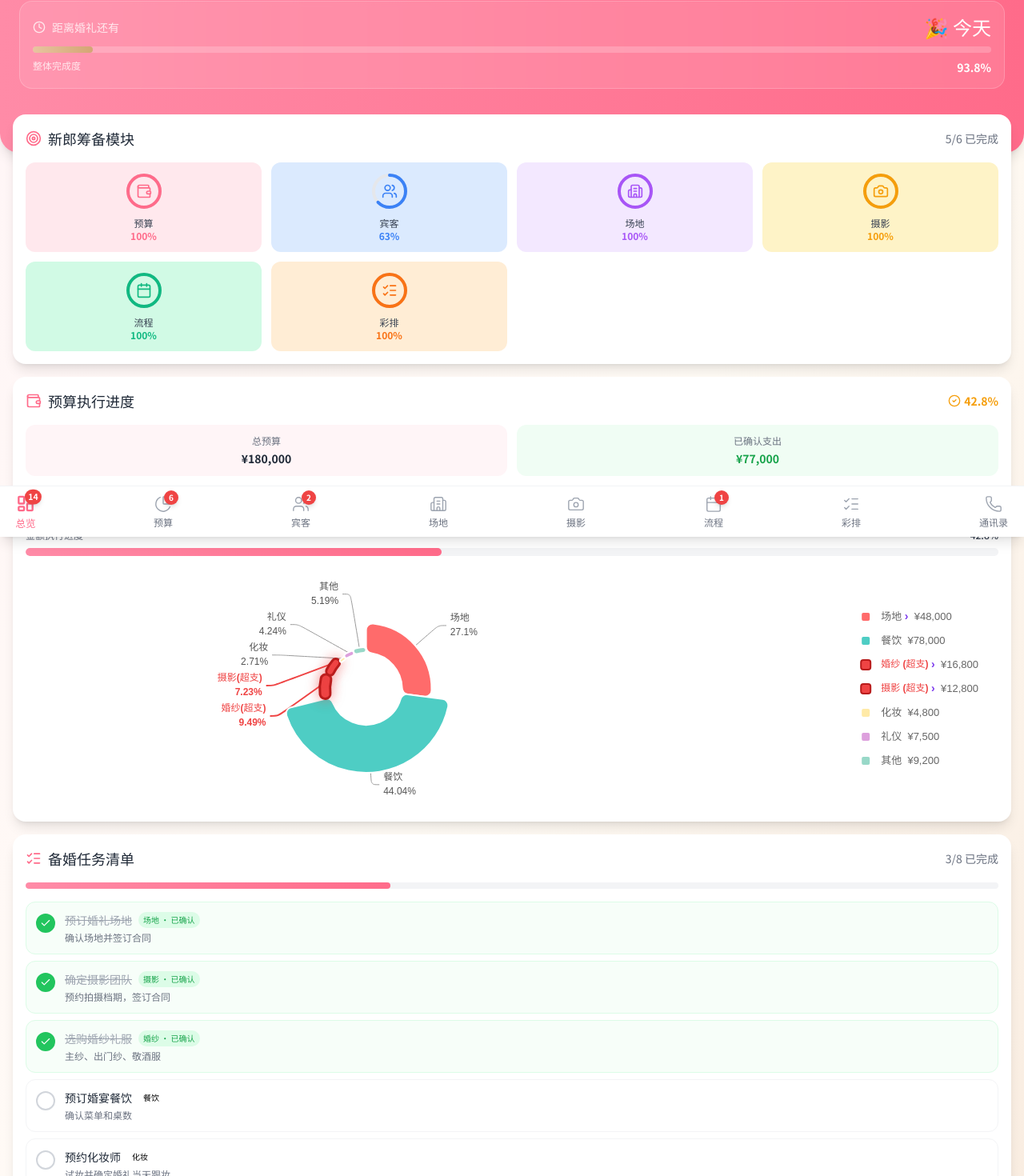
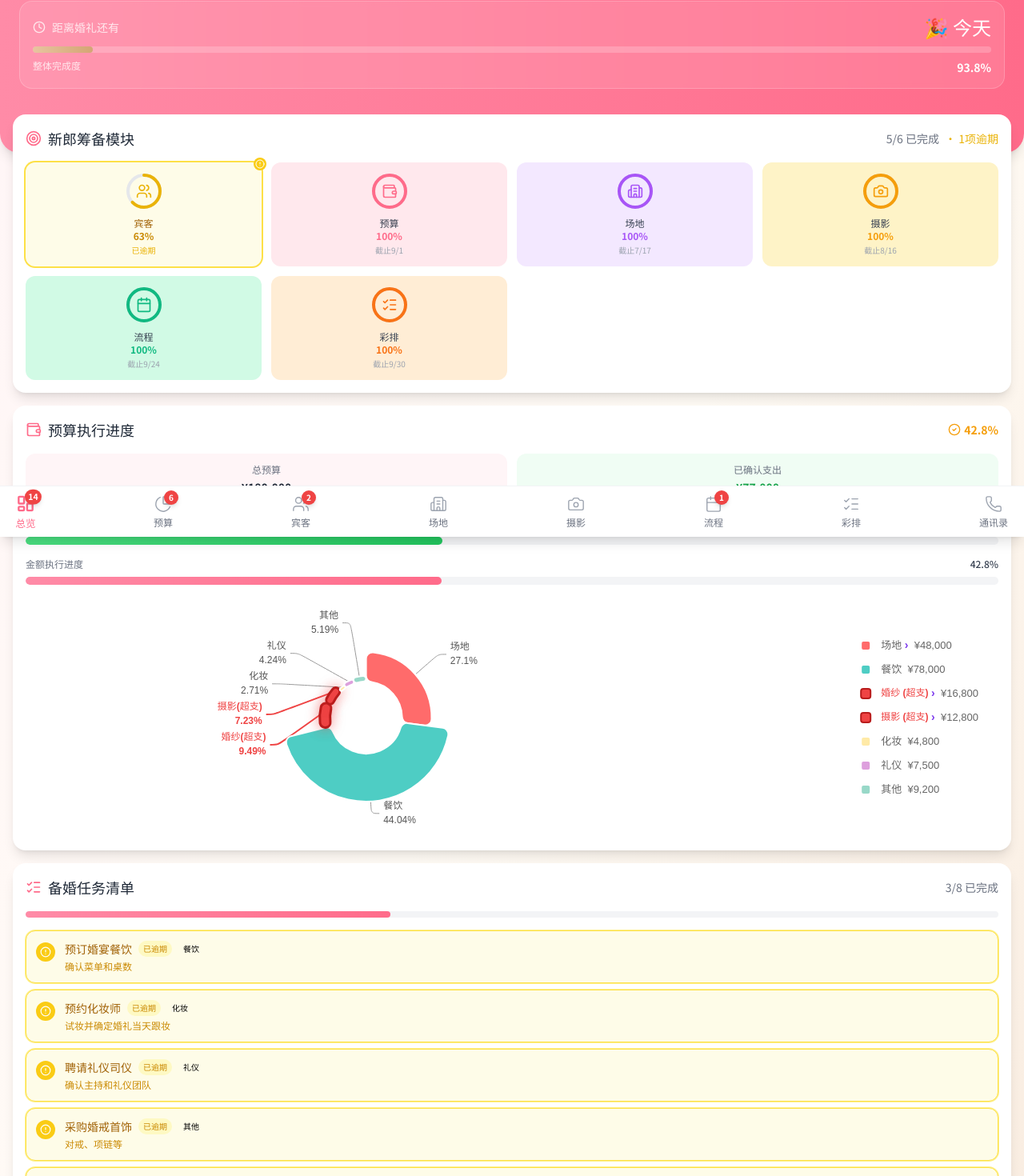
Before and after one commit to nineteen1026-pixel/lyt-9, a Vue app: page /overview in a window 1280 px wide. Shown: the part 129-1599 px from the top of the page at 80% size. Built offline with nearby package versions, Linux system fonts and the light colour scheme.

Commit message:
.3981746827702544:d7e144f7fd83ea56f0383db0f09cdbd3_6a3633b2d3ef55831c913b21.6a3633b5d3ef55831c913b23.6a3633b49109c71c10869e6f:Trae CN.T(2026/6/20 14:31:17)

```diff
--- a/src/views/OverviewView.vue
+++ b/src/views/OverviewView.vue
@@ -228,9 +228,29 @@ interface ModuleProgress {
   progress: number
   color: string
   bgColor: string
+  deadline: string | null
+  overdue: boolean
 }
 
-const modulesProgress = computed<ModuleProgress[]>(() => [
+const moduleDeadlines = computed<Record<string, string | null>>(() => ({
+  budget: budgetPlanDeadline.value,
+  guests: guestsConfirmDeadline.value,
+  venues: venueBookDeadline.value,
+  photography: photographyContractDeadline.value,
+  dress: dressContractDeadline.value,
+  schedule: schedulePlanDeadline.value,
+  rehearsal: rehearsalStore.rehearsalInfo.date
+}))
+
+const getModuleOverdue = (moduleId: string, progress: number): boolean => {
+  const deadline = moduleDeadlines.value[moduleId]
+  if (!deadline || progress >= 100) return false
+  return daysUntil(deadline) < 0
+}
+
+const modulesProgress = computed<ModuleProgress[]>(() => {
+  const today = getTodayLocal()
+  const modules: ModuleProgress[] = [
     {
       id: 'budget',
       name: '预算',
@@ -238,7 +258,9 @@ const modulesProgress = computed<ModuleProgress[]>(() => [
       icon: Wallet,
       progress: budgetCompletionProgress.value,
       color: 'text-primary-500',
-    bgColor: 'bg-primary-100'
+      bgColor: 'bg-primary-100',
+      deadline: moduleDeadlines.value.budget,
+      overdue: getModuleOverdue('budget', budgetCompletionProgress.value)
     },
     {
       id: 'guests',
@@ -247,7 +269,9 @@ const modulesProgress = computed<ModuleProgress[]>(() => [
       icon: Users,
       progress: guestsProgress.value,
       color: 'text-blue-500',
-    bgColor: 'bg-blue-100'
+      bgColor: 'bg-blue-100',
+      deadline: moduleDeadlines.value.guests,
+      overdue: getModuleOverdue('guests', guestsProgress.value)
     },
     {
       id: 'venues',
@@ -256,7 +280,9 @@ const modulesProgress = computed<ModuleProgress[]>(() => [
       icon: Building2,
       progress: venuesProgress.value,
       color: 'text-purple-500',
-    bgColor: 'bg-purple-100'
+      bgColor: 'bg-purple-100',
+      deadline: moduleDeadlines.value.venues,
+      overdue: getModuleOverdue('venues', venuesProgress.value)
     },
     {
       id: 'photography',
@@ -265,7 +291,9 @@ const modulesProgress = computed<ModuleProgress[]>(() => [
       icon: Camera,
       progress: photographyProgress.value,
       color: 'text-amber-500',
-    bgColor: 'bg-amber-100'
+      bgColor: 'bg-amber-100',
+      deadline: moduleDeadlines.value.photography,
+      overdue: getModuleOverdue('photography', photographyProgress.value)
     },
     {
       id: 'dress',
@@ -274,7 +302,9 @@ const modulesProgress = computed<ModuleProgress[]>(() => [
       icon: Shirt,
       progress: dressProgress.value,
       color: 'text-pink-500',
-    bgColor: 'bg-pink-100'
+      bgColor: 'bg-pink-100',
+      deadline: moduleDeadlines.value.dress,
+      overdue: getModuleOverdue('dress', dressProgress.value)
     },
     {
       id: 'schedule',
@@ -283,7 +313,9 @@ const modulesProgress = computed<ModuleProgress[]>(() => [
       icon: Calendar,
       progress: scheduleProgress.value,
       color: 'text-emerald-500',
-    bgColor: 'bg-emerald-100'
+      bgColor: 'bg-emerald-100',
+      deadline: moduleDeadlines.value.schedule,
+      overdue: getModuleOverdue('schedule', scheduleProgress.value)
     },
     {
       id: 'rehearsal',
@@ -292,9 +324,22 @@ const modulesProgress = computed<ModuleProgress[]>(() => [
       icon: ListChecks,
       progress: rehearsalProgress.value,
       color: 'text-orange-500',
-    bgColor: 'bg-orange-100'
+      bgColor: 'bg-orange-100',
+      deadline: moduleDeadlines.value.rehearsal,
+      overdue: getModuleOverdue('rehearsal', rehearsalProgress.value)
     }
-].filter(m => isModuleVisible(m.id, roleStore.currentRole)))
+  ]
+
+  return modules
+    .filter(m => isModuleVisible(m.id, roleStore.currentRole))
+    .sort((a, b) => {
+      if (a.overdue && !b.overdue) return -1
+      if (!a.overdue && b.overdue) return 1
+      if (a.progress < 100 && b.progress >= 100) return -1
+      if (a.progress >= 100 && b.progress < 100) return 1
+      return 0
+    })
+})
 
 const overallProgress = computed(() => {
   const total = modulesProgress.value.reduce((sum, m) => sum + m.progress, 0)
@@ -604,6 +649,38 @@ const getProgressColor = (progress: number) => {
   return 'text-red-500'
 }
 
+const categoryToModuleId: Record<string, string> = {
+  '场地': 'venues',
+  '摄影': 'photography',
+  '婚纱': 'dress',
+  '餐饮': 'guests',
+  '化妆': 'budget',
+  '礼仪': 'budget',
+  '其他': 'budget'
+}
+
+const isChecklistItemOverdue = (item: typeof checklistStore.items[0]): boolean => {
+  if (item.completed) return false
+  const moduleId = item.budgetCategory ? categoryToModuleId[item.budgetCategory] : null
+  if (!moduleId) return false
+  const deadline = moduleDeadlines.value[moduleId]
+  if (!deadline) return false
+  return daysUntil(deadline) < 0
+}
+
+const sortedChecklistItems = computed(() => {
+  const items = checklistStore.items.map(item => ({
+    ...item,
+    overdue: isChecklistItemOverdue(item)
+  }))
+  return items.sort((a, b) => {
+    if (a.overdue && !b.overdue) return -1
+    if (!a.overdue && b.overdue) return 1
+    if (a.completed !== b.completed) return a.completed ? 1 : -1
+    return a.order - b.order
+  })
+})
+
 const navigateTo = (path: string) => {
   router.push(path)
 }
@@ -649,16 +726,22 @@ const navigateTo = (path: string) => {
               <Target class="w-5 h-5 text-primary-500" />
               {{ roleStore.roleLabel }}筹备模块
             </h2>
-            <span class="text-sm text-gray-500">{{ modulesProgress.filter(m => m.progress >= 100).length }}/{{ modulesProgress.length }} 已完成</span>
+            <span class="text-sm text-gray-500">{{ modulesProgress.filter(m => m.progress >= 100).length }}/{{ modulesProgress.length }} 已完成 <span v-if="modulesProgress.some(m => m.overdue)" class="text-yellow-500 ml-1">· {{ modulesProgress.filter(m => m.overdue).length }}项逾期</span></span>
           </div>
           <div class="grid grid-cols-4 gap-3">
             <div
               v-for="module in modulesProgress"
               :key="module.id"
               @click="navigateTo(module.path)"
-              class="flex flex-col items-center p-3 rounded-xl cursor-pointer transition-all duration-300 hover:scale-105 hover:shadow-md"
-              :class="module.bgColor"
+              class="flex flex-col items-center p-3 rounded-xl cursor-pointer transition-all duration-300 hover:scale-105 hover:shadow-md relative"
+              :class="module.overdue ? 'bg-yellow-50 ring-2 ring-yellow-300' : module.bgColor"
             >
+              <span
+                v-if="module.overdue"
+                class="absolute -top-1.5 -right-1.5 w-4 h-4 bg-yellow-400 rounded-full flex items-center justify-center"
+              >
+                <AlertCircle class="w-3 h-3 text-white" />
+              </span>
               <div class="relative w-12 h-12 mb-2">
                 <svg class="w-12 h-12 transform -rotate-90">
                   <circle
@@ -680,15 +763,18 @@ const navigateTo = (path: string) => {
                     :stroke-dasharray="125.6"
                     :stroke-dashoffset="125.6 - (125.6 * module.progress) / 100"
                     class="transition-all duration-1000"
-                    :class="module.color"
+                    :class="module.overdue ? 'text-yellow-500' : module.color"
                   />
                 </svg>
                 <div class="absolute inset-0 flex items-center justify-center">
-                  <component :is="module.icon" class="w-5 h-5" :class="module.color" />
+                  <component :is="module.icon" class="w-5 h-5" :class="module.overdue ? 'text-yellow-500' : module.color" />
                 </div>
               </div>
-              <span class="text-xs font-medium text-gray-700">{{ module.name }}</span>
-              <span class="text-xs font-bold" :class="module.color">{{ module.progress.toFixed(0) }}%</span>
+              <span class="text-xs font-medium" :class="module.overdue ? 'text-yellow-700' : 'text-gray-700'">{{ module.name }}</span>
+              <span class="text-xs font-bold" :class="module.overdue ? 'text-yellow-600' : module.color">{{ module.progress.toFixed(0) }}%</span>
+              <span v-if="module.deadline" class="text-[10px] mt-0.5" :class="module.overdue ? 'text-yellow-500 font-semibold' : 'text-gray-400'">
+                {{ module.overdue ? '已逾期' : `截止${parseDate(module.deadline).getMonth()+1}/${parseDate(module.deadline).getDate()}` }}
+              </span>
             </div>
           </div>
         </div>
@@ -769,11 +855,13 @@ const navigateTo = (path: string) => {
 
           <div v-else class="space-y-2">
             <div
-              v-for="(item, index) in checklistStore.items"
+              v-for="(item, index) in sortedChecklistItems"
               :key="item.id"
               class="flex items-start gap-3 p-3 rounded-xl border transition-all duration-300"
               :class="[
-                item.completed ? 'bg-green-50/50 border-green-100' : 'bg-white border-gray-100 hover:shadow-sm'
+                item.completed ? 'bg-green-50/50 border-green-100' :
+                item.overdue ? 'bg-yellow-50 border-yellow-300 ring-1 ring-yellow-200' :
+                'bg-white border-gray-100 hover:shadow-sm'
               ]"
               :style="{ animationDelay: `${0.4 + index * 0.05}s` }"
             >
@@ -783,19 +871,28 @@ const navigateTo = (path: string) => {
                 :class="[
                   item.completed
                     ? 'bg-green-500 border-green-500'
+                    : item.overdue
+                    ? 'bg-yellow-400 border-yellow-400'
                     : 'bg-white border-gray-300 hover:border-primary-400'
                 ]"
               >
                 <Check v-if="item.completed" class="w-3.5 h-3.5 text-white" />
+                <AlertCircle v-else-if="item.overdue" class="w-3.5 h-3.5 text-white" />
               </button>
               <div class="flex-1 min-w-0">
                 <div class="flex items-center gap-2">
                   <h3
                     class="font-semibold text-sm"
-                    :class="item.completed ? 'text-gray-400 line-through' : 'text-gray-800'"
+                    :class="item.completed ? 'text-gray-400 line-through' : item.overdue ? 'text-yellow-700' : 'text-gray-800'"
                   >
                     {{ item.title }}
                   </h3>
+                  <span
+                    v-if="item.overdue && !item.completed"
+                    class="text-[10px] px-1.5 py-0.5 rounded-full bg-yellow-100 text-yellow-600 flex-shrink-0"
+                  >
+                    已逾期
+                  </span>
                   <span
                     v-if="item.budgetCategory"
                     class="text-[10px] px-1.5 py-0.5 rounded-full flex-shrink-0"
@@ -809,7 +906,7 @@ const navigateTo = (path: string) => {
                     <span v-if="budgetStore.isCategoryConfirmed(item.budgetCategory)"> · 已确认</span>
                   </span>
                 </div>
-                <p class="text-xs text-gray-500 mt-1">{{ item.description }}</p>
+                <p class="text-xs mt-1" :class="item.overdue && !item.completed ? 'text-yellow-600' : 'text-gray-500'">{{ item.description }}</p>
               </div>
             </div>
           </div>
```
Lines whose indentation alone changed are shown as unchanged.
